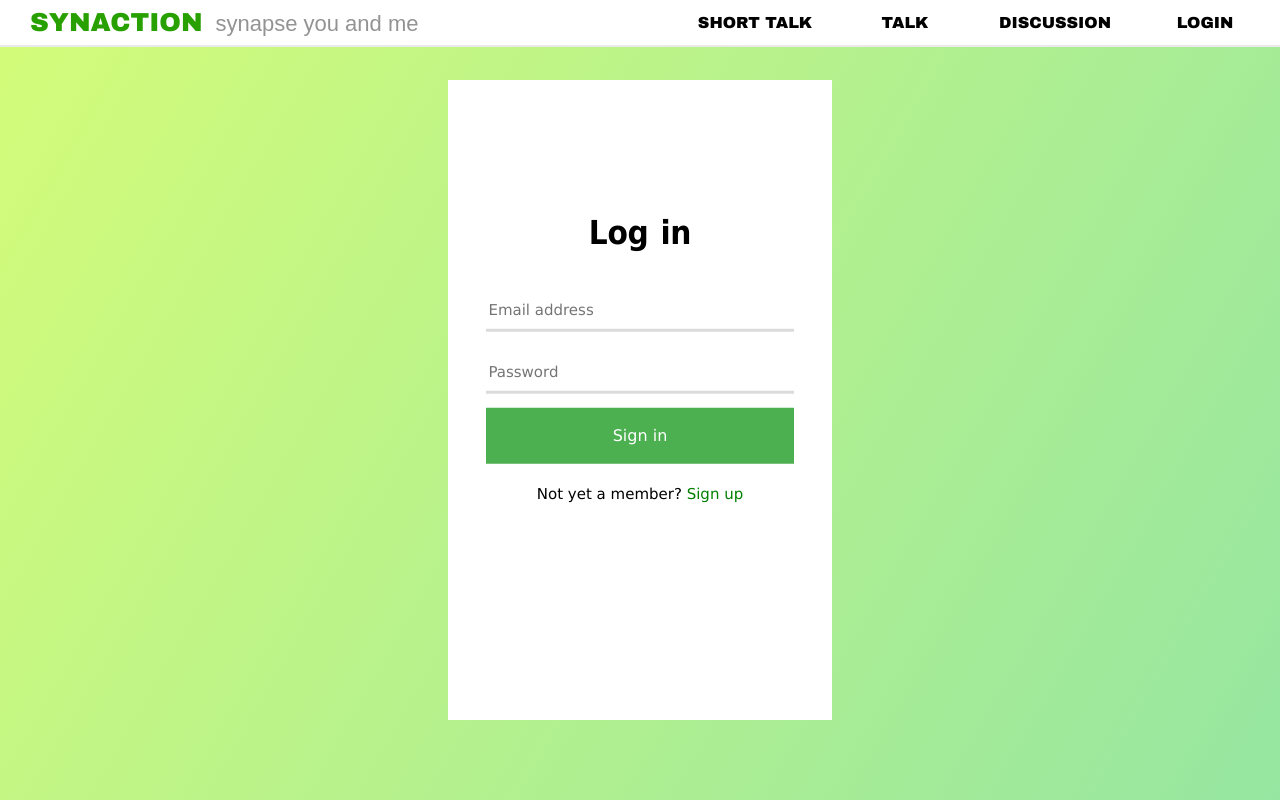
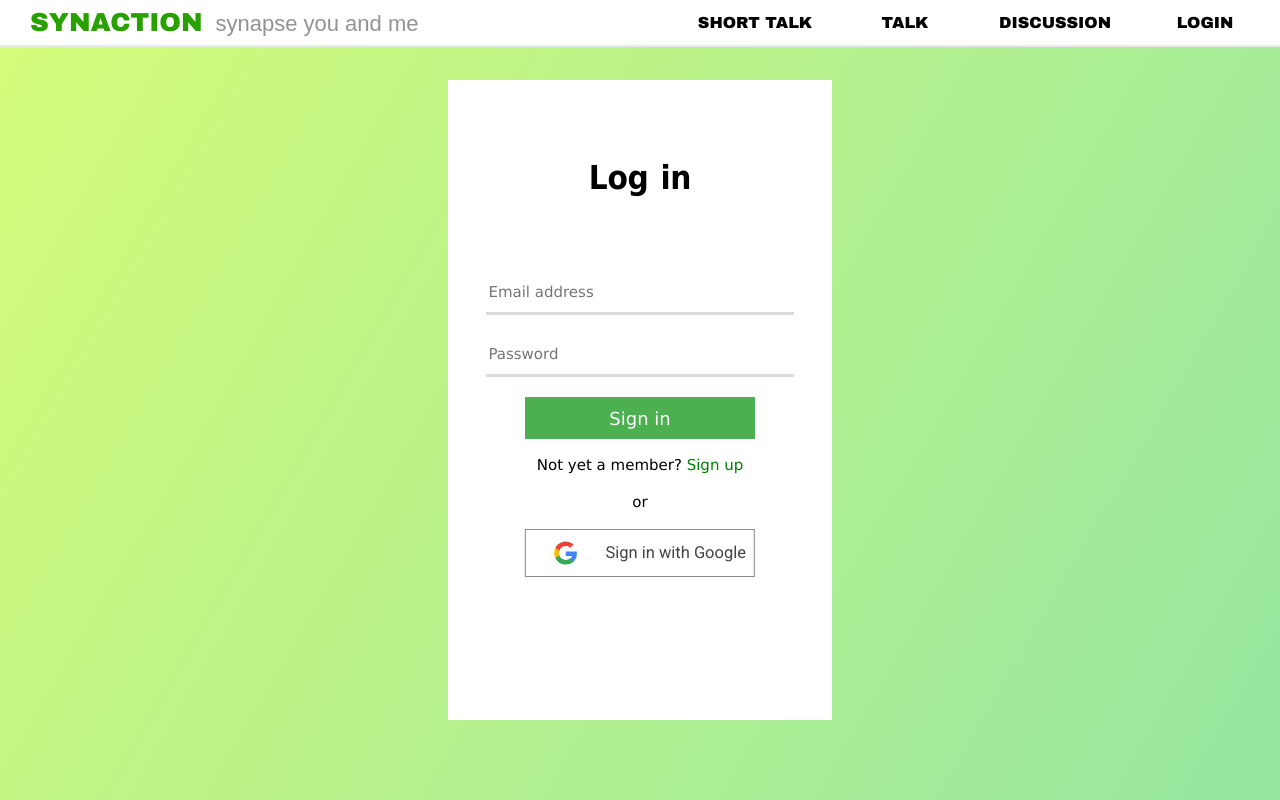
Before and after one commit to wongyoJung/SYNACTION, a PHP site: page /synaction/login.php in a window 1280 px wide. Run offline with PHP 8.4, Linux system fonts and the light colour scheme.

Commit message:
Google Login ok version

```diff
--- a/dbConfig.php
+++ b/dbConfig.php
@@ -3,7 +3,15 @@
 $dbHost     = "localhost";
 $dbUsername = "root";
 $dbPassword = "2524152526LBJ";
-$dbName     = "multi_login";
+$dbName     = "multilogin";
+$googleClientID = '618422113865-irm6kvljcj1va5g41psfi0en51401rfc.apps.googleusercontent.com';
+$googleClientSecret = 'm8bqbV43UknYn_Of3VxUFyhK';
+// This is the URL we'll send the user to first to get their authorization
+$authorizeURL = 'https://accounts.google.com/o/oauth2/v2/auth';
+// This is Google's OpenID Connect token endpoint
+$tokenURL = 'https://www.googleapis.com/oauth2/v4/token';
+// The URL for this script, used as the redirect URL
+$baseURL = 'http://localhost/synaction/index.php';
 
 // Create database connection
 $db = new mysqli($dbHost, $dbUsername, $dbPassword, $dbName);
@@ -11,4 +19,5 @@ $db = new mysqli($dbHost, $dbUsername, $dbPassword, $dbName);
 // Check connection
 if ($db->connect_error) {
     die("Connection failed: " . $db->connect_error);
+    alert("error");
 }
--- a/login.php
+++ b/login.php
@@ -1,21 +1,165 @@
-<?php
-session_start();
+<?php require_once 'dbConfig.php';
 ini_set('display_errors', 1);
 ini_set('display_startup_errors', 1);
 error_reporting(E_ALL);
+session_start();
+
+if(isset($_GET['action']) && $_GET['action'] == 'login') {
+  unset($_SESSION['id_token']);
+
+  // Generate a random hash and store in the session
+  $_SESSION['state'] = bin2hex(random_bytes(16));
+
+  $params = array(
+    'response_type' => 'code',
+    'client_id' => $googleClientID,
+    'redirect_uri' => $baseURL,
+    'scope' => 'openid email profile',
+    'state' => $_SESSION['state']
+  );
+
+  // Redirect the user to Google's authorization page
+  header('Location: ' . $authorizeURL . '?' . http_build_query($params));
+  die();
+}
+
+if(isset($_GET['action']) && $_GET['action'] == 'logout') {
+  unset($_SESSION['id_token']);
+  header('Location: '.$baseURL);
+  die();
+}
+
+// When Google redirects the user back here, there will be a "code" and "state"
+// parameter in the query string
+if(isset($_GET['code'])) {
+  // Verify the state matches our stored state
+  if(!isset($_GET['state']) || $_SESSION['state'] != $_GET['state']) {
+    header('Location: ' . $baseURL . '?error=invalid_state');
+    die();
+  }
+
+  // Exchange the auth code for a token
+  $ch = curl_init($tokenURL);
+  curl_setopt($ch, CURLOPT_RETURNTRANSFER, true);
+  curl_setopt($ch, CURLOPT_POSTFIELDS, http_build_query([
+    'grant_type' => 'authorization_code',
+    'client_id' => $googleClientID,
+    'client_secret' => $googleClientSecret,
+    'redirect_uri' => $baseURL,
+    'code' => $_GET['code']
+  ]));
+  $response = curl_exec($ch);
+  $data = json_decode($response, true);
+
+  // Note: You'd probably want to use a real JWT library
+  // but this will do in a pinch. This is only safe to do
+  // because the ID token came from the https connection
+  // from Google rather than an untrusted browser redirect
+
+  // Split the JWT string into three parts
+  $jwt = explode('.', $data['id_token']);
+
+  // Extract the middle part, base64 decode it, then json_decode it
+  $userinfo = json_decode(base64_decode($jwt[1]), true);
+
+
+
+  // While we're at it, let's store the access token and id token
+  // so we can use them later
+  $_SESSION['access_token'] = $data['access_token'];
+  $_SESSION['id_token'] = $data['id_token'];
+
+
+  $userData = $userinfo;
+  if(!empty($userData)){
+  //     // The user's profile info
+  //     $oauth_provider = $_POST['oauth_provider'];
+  //     $oauth_uid  = !empty($userData->id)?$userData->id:'';
+      $first_name = $userData['given_name'];
+      $last_name  = $userData['family_name'];
+      $email      = $userData['email'];
+      $gender     = '?';
+      $locale     = $userData['locale'];
+      $picture    = $userData['picture'];
+      $link       = '?';
+      //
+          // Check whether the user data already exist in the database
+      $query = "SELECT * FROM users WHERE email ='".$email."'";
+      $result = $db->query($query);
+
+      if($result->num_rows > 0){
+          // Update user data if already exists
+          $query = "UPDATE users SET first_name = '".$first_name."', last_name = '".$last_name."', gender = '".$gender."', locale = '".$locale."', picture = '".$picture."', link = '".$link."', created = NOW() WHERE email = '".$email."'";
+          $update = $db->query($query);
+          echo $query;
+      }
+      else{
+          // Insert user data
+          $query = "INSERT INTO users VALUES (NULL,'".$first_name."', '".$last_name."', '".$email."', '".$gender."', '".$locale."', '".$picture."', '".$link."', NOW())";
+          $insert = $db->query($query);
+
+      }
+
+}
+  header('Location: ' . $baseURL);
+  die();
+}
 ?>
+
 <!doctype html>
 <html>
 <head>
   <title> SYNACTION </title>
   <meta charset="uth-8">
-  <link rel = "stylesheet" href ="styleSignIn.css">
+   <link href="https://fonts.googleapis.com/css?family=Roboto" rel="stylesheet" type="text/css">
+  <link rel = "stylesheet" type="text/css" href ="styleSignIn.css">
   <link rel="stylesheet" href="https://www.w3schools.com/w3css/4/w3.css">
   <link rel="shortcut icon" href="images\Favicon\Favicon2.png">
-  <script type="text/javascript" src="MouseHover.js"></script>
-    <style>
+
+  <link rel="stylesheet" href="https://fonts.googleapis.com/css?family=Roboto"  type="text/css">
+  <style>
   .w3-button {width:150px}
   </style>
+
+    <style type="text/css">
+       #customBtn {
+         display: inline-block;
+         background: white;
+         color: #444;
+         width: 60%;
+         position:absolute;
+         border: thin solid #888;
+
+         white-space: nowrap;
+         position:absolute;
+         left: 50%;
+         transform: perspective(1px) translateX(-50%);
+       }
+       #customBtn:hover {
+         cursor: pointer;
+       }
+        svg.icon {
+        display: inline-block;
+        vertical-align: middle;
+        margin:10px;
+        margin-left:12%;
+        width: 26px;
+        height: 26px;
+      }
+
+       span.buttonText {
+         display: inline-block;
+         vertical-align: middle;
+         padding-left:5%;
+         padding-right: 10px;
+         font-size: 1.1em;
+         margin-left: auto; margin-right: auto;
+
+         /* Use the Roboto font that is loaded in the <head> */
+         font-family: 'Roboto', sans-serif;
+       }
+     </style>
+
 </head>
 
 
@@ -73,21 +217,37 @@ error_reporting(E_ALL);
 <div class="BackgroundContainer">
   <div class="SigninWrapper">
 
+
 	<div class="SignInheader">
 		Log in
 	</div>
-<div>
-	<form method="post" action="login.php">
+
+<div style="position:relative;">
+	<form  method="post" action="login.php">
 			<input type="text" name="username" placeholder = "Email address">
 			<input type="password" name="password" placeholder = "Password">
-			<button type="submit" class="btn" name="login_btn">Sign in</button>
-		<p class="registerRedirection">
-			Not yet a member? <a href="register.php"> <span> Sign up </span> </a>
-		</p>
+			<button type="submit" class="SignInbtn" name="login_btn">Sign in</button>
+
+  		<p class="registerRedirection">
+  			Not yet a member? <a href="register.php"> <span> Sign up </span> </a>
+  		</p>
 	</form>
 </div>
+
+<div style="position:relative;">
+  <p style="text-align:center; margin-top:0;"> or </p>
+  <div id="customBtn" class="customGPlusSignIn">
+    <a href="?action=login">
+    <svg aria-hidden="true" class="icon" width="25" height="25" viewBox="0 0 18 18"><path d="M16.51 8H8.98v3h4.3c-.18 1-.74 1.48-1.6 2.04v2.01h2.6a7.8 7.8 0 0 0 2.38-5.88c0-.57-.05-.66-.15-1.18z" fill="#4285F4"></path><path d="M8.98 17c2.16 0 3.97-.72 5.3-1.94l-2.6-2a4.8 4.8 0 0 1-7.18-2.54H1.83v2.07A8 8 0 0 0 8.98 17z" fill="#34A853"></path><path d="M4.5 10.52a4.8 4.8 0 0 1 0-3.04V5.41H1.83a8 8 0 0 0 0 7.18l2.67-2.07z" fill="#FBBC05"></path><path d="M8.98 4.18c1.17 0 2.23.4 3.06 1.2l2.3-2.3A8 8 0 0 0 1.83 5.4L4.5 7.49a4.77 4.77 0 0 1 4.48-3.3z" fill="#EA4335"></path></svg>
+    <span class="buttonText">Sign in with Google</span>
+  </a>
+  </div>
 </div>
 </div>
+
+
+</div>
+
 
 </body>
 
--- a/styleSignIn.css
+++ b/styleSignIn.css
@@ -466,7 +466,7 @@ a{
   height:80%;
   top:10%;
   display:grid;
-  grid-template-rows: 1fr 1fr;
+  grid-template-rows: 0.8fr 1fr 1fr;
 }
 
 
@@ -508,27 +508,30 @@ input[type=password]{
 }
 
 button[type=submit]{
+
   background-color: #4CAF50;
   color: white;
   border: none;
-   padding: 16px 32px;
-   text-align: center;
-   text-decoration: none;
-   display: inline-block;
-   font-size: 16px;
-   margin: 4px auto;
+   padding: 0;
+   margin: auto;
+   margin-bottom:0;
    -webkit-transition-duration: 0.4s; /* Safari */
    transition-duration: 0.4s;
    cursor: pointer;
-   width:80%;
+   height:80%;
+   width:60%;
+   text-align:center;
+   font-size: 1.2em;
+   text-decoration: none;
 }
 
 form{
   position:absolute;
-  top:50%; left:50%;
-  transform: translate(-50%, -50%);
+  top:0%;
   width:100%;
+  height:100%;
   display: grid;
+  grid-template-rows: 1fr 1fr 3.5fr 1fr;
 }
 
 .registerRedirection{
@@ -538,3 +541,10 @@ form{
   text-align:center;
   color:green;
 }
+
+.googleLogin{
+  width:50%;
+  display: block;
+  margin-left: auto;
+  margin-right: auto;
+}
```
Also changed, not shown: index.html (deleted, +0 -237 lines), index.php (added, +237 -0 lines), images/login/btn_google_signin_light_normal_web@2x.png (added).
